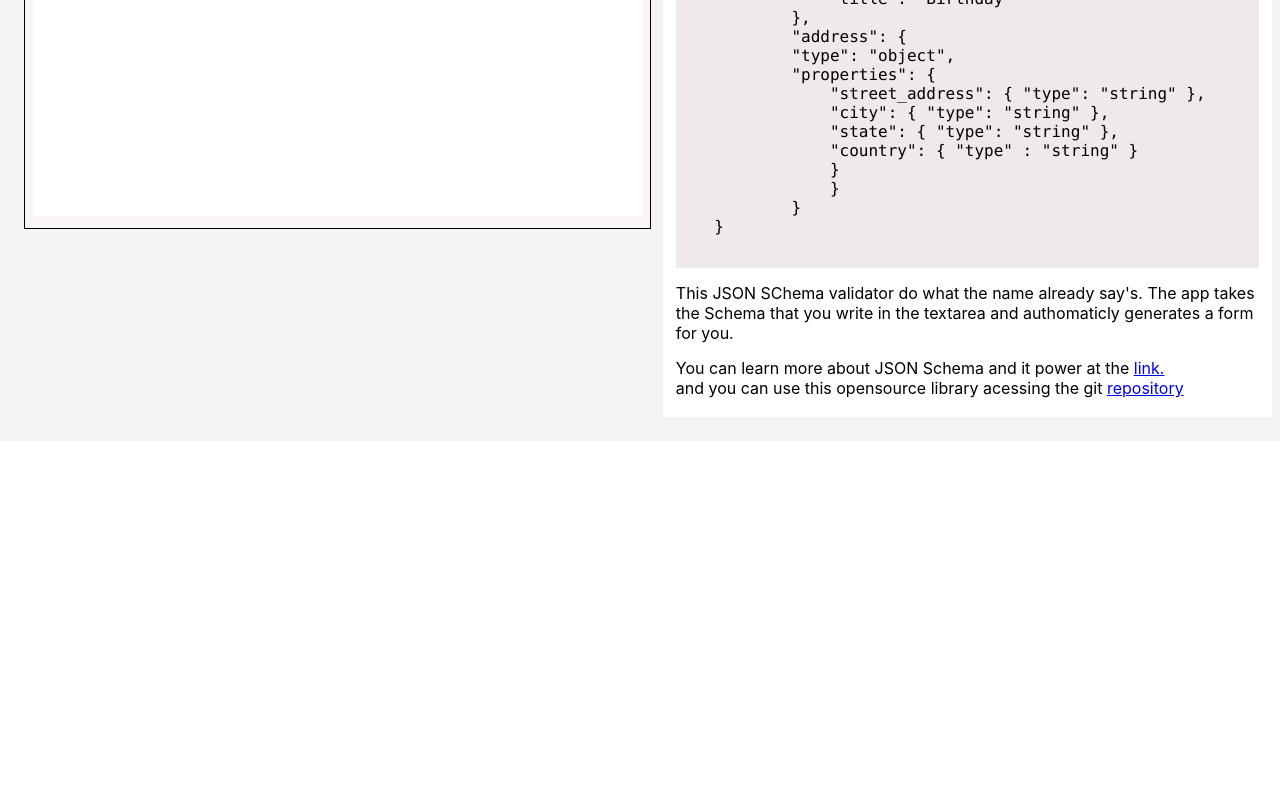
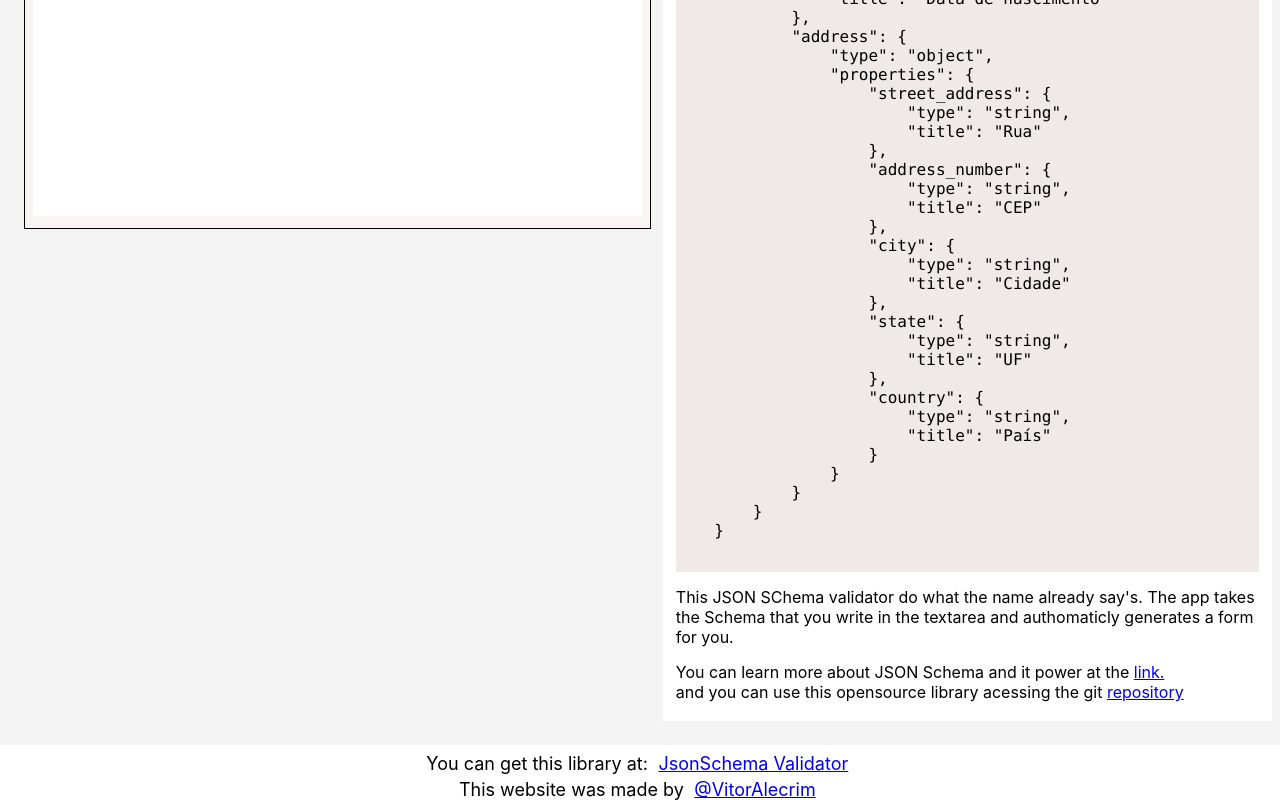
Before and after one commit to Gondrak08/responsive-form, a React (Create React App) app: page / in a window 1280 px wide. Shown: the part 576-1376 px from the top of the page. Before the commit the page ends 1017 px from the top, so only its background shows below. Built offline with nearby package versions, Linux system fonts and the light colour scheme.

Commit message:
footer added;

```diff
--- a/src/App.js
+++ b/src/App.js
@@ -1,6 +1,6 @@
 import { FormProvider } from './context/FormContext';
 import Home from './pages/index'
-
+import Footer from './components/global/Footer'
 
 function App() {
   return (
@@ -8,6 +8,7 @@ function App() {
       <FormProvider>
           <Home />
       </FormProvider>
+      <Footer />
     </div>
   );
 }
--- /dev/null
+++ b/src/components/global/Footer.js
@@ -0,0 +1,18 @@
+import React from 'react'
+import '../../styles/global/Footer.scss'
+
+const Footer = () => {
+  return (
+    <section className="footer" >
+          <div className="container">
+              <span>You can get this library at: <a href="https://github.com/Gondrak08/JSONSchema-validator" target="_blank" rel="noreferrer" >JsonSchema Validator</a></span>
+
+              <span>
+                  This website was made by <a href="https://twitter.com/vitoralecrim" target="_blank" rel="noreferrer" >@VitorAlecrim</a>
+              </span>
+          </div>
+    </section>
+  )
+}
+
+export default Footer
--- a/src/pages/index.js
+++ b/src/pages/index.js
@@ -13,27 +13,43 @@ function Home() {
             "properties": {
                 "first_name": {
                     "type": "string",
-                    "title":"First Name"
+                    "title": "Nome"
                 },
                 "last_name": {
                     "type": "string",
-                    "title": "Last Name"
+                    "title": "Sobrenome"
                 },
                 "birthday": {
                     "type": "string",
                     "format": "date",
-                    "title": "Birthday"
+                    "title": "Data de nascimento"
                 },
                 "address": {
-                "type": "object",
-                "properties": {
-                    "street_address": { "type": "string" },
-                    "city": { "type": "string" },
-                    "state": { "type": "string" },
-                    "country": { "type" : "string" }
-                    }
+                    "type": "object",
+                    "properties": {
+                        "street_address": {
+                            "type": "string",
+                            "title": "Rua"
+                        },
+                        "address_number": {
+                            "type": "string",
+                            "title": "CEP"
+                        },
+                        "city": {
+                            "type": "string",
+                            "title": "Cidade"
+                        },
+                        "state": {
+                            "type": "string",
+                            "title": "UF"
+                        },
+                        "country": {
+                            "type": "string",
+                            "title": "País"
+                        }
                     }
                 }
+            }
         }
         `
         return (
@@ -54,9 +70,9 @@ function Home() {
                     This JSON SChema validator do what the name already say's. The app takes the Schema that you write in the textarea and authomaticly generates a form for you.
                 </p>
                 <p>
-                    You can learn more about JSON Schema and it power at the <a href="https://json-schema.org/understanding-json-schema/" >link.</a>
+                    You can learn more about JSON Schema and it power at the <a href="https://json-schema.org/understanding-json-schema/" target="_blank" rel="noreferrer" >link.</a>
                     <br />
-                    and you can use this opensource library acessing the git <a href="https://github.com/Gondrak08/responsive-form">repository</a>
+                    and you can use this opensource library acessing the git <a href="https://github.com/Gondrak08/JSONSchema-validator" target="_blank" rel="noreferrer">repository</a>
                 </p>
 
             </div>
--- /dev/null
+++ b/src/styles/global/Footer.scss
@@ -0,0 +1,23 @@
+.footer{
+    background-color: #fff;
+    position: relative;
+    bottom: 0;
+    height: 2.5vmax;
+    padding:.5em 0;
+    display: flex;
+    justify-content: center;
+    .container{
+        display: flex;
+        text-align: center;
+        align-items: center;
+        flex-direction: column;
+        height: 100%;
+        font-size: 18px;
+        gap: 5px;
+        span{
+            a{
+                padding: 0 .3em;
+            }
+        }
+    }
+}
```
